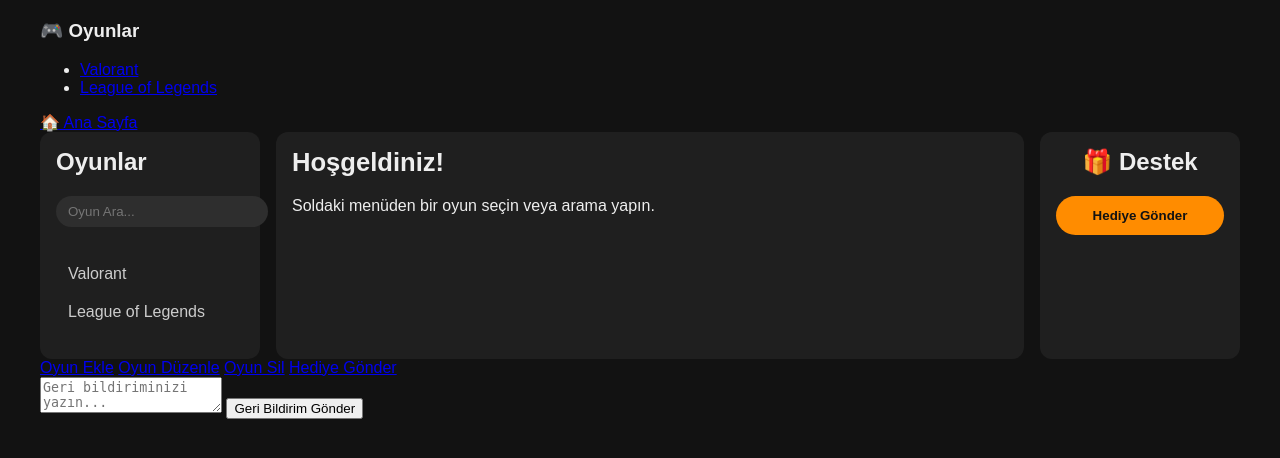
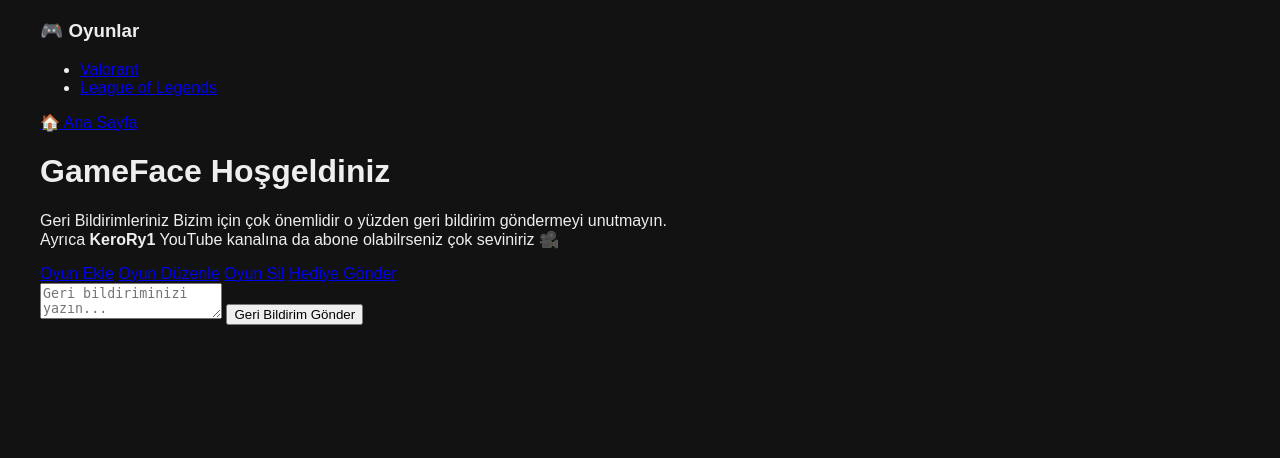
Before and after one commit to KeroRy1/KeroGame, a Flask app: page / in a window 1280 px wide. Shown: the top 458 px of the page. Run offline with Flask 3, Linux system fonts and the light colour scheme.

Commit message:
Update index.html

```diff
--- a/templates/index.html
+++ b/templates/index.html
@@ -1,56 +1,11 @@
 {% extends 'base.html' %}
+
+{% block title %}Ana Sayfa - GameFace{% endblock %}
+
 {% block content %}
-<div class="layout-grid">
-
-  <!-- SOL SÜTUN: Arama & Oyun Listesi -->
-  <nav class="sidebar-left">
-    <h2>Oyunlar</h2>
-    <form action="{{ url_for('index') }}" method="GET">
-      <input type="text"
-             name="search"
-             placeholder="Oyun Ara..."
-             value="{{ search }}">
-    </form>
-    <ul>
-      {% for g in games %}
-        <li class="{% if game and g.id == game.id %}active{% endif %}">
-          <a href="{{ url_for('index',
-                               game_id=g.id,
-                               search=search) }}">
-            {{ g.name }}
-          </a>
-        </li>
-      {% endfor %}
-    </ul>
-  </nav>
-
-  <!-- ORTA SÜTUN: Seçili Oyun Detayı -->
-  <main class="main-content">
-    {% if game %}
-      <h1>{{ game.name }}</h1>
-      {% if game.story %}
-        <p><strong>Hikâye:</strong><br>{{ game.story }}</p>
-      {% endif %}
-      {% if game.best_players %}
-        <p><strong>En İyi Oyuncular:</strong><br>{{ game.best_players }}</p>
-      {% endif %}
-      {% if game.company %}
-        <p><strong>Şirket:</strong><br>{{ game.company }}</p>
-      {% endif %}
-    {% else %}
-      <h1>Hoşgeldiniz!</h1>
-      <p>Soldaki menüden bir oyun seçin veya arama yapın.</p>
-    {% endif %}
-  </main>
-
-  <!-- SAĞ SÜTUN: Hediye Gönder -->
-  <aside class="sidebar-right">
-    <h2>🎁 Destek</h2>
-    <button class="btn"
-            onclick="location.href='{{ url_for('gift') }}'">
-      Hediye Gönder
-    </button>
-  </aside>
-
-</div>
+<h1>GameFace Hoşgeldiniz</h1>
+<p class="description">
+    Geri Bildirimleriniz Bizim için çok önemlidir o yüzden geri bildirim göndermeyi unutmayın.<br>
+    Ayrıca <strong>KeroRy1</strong> YouTube kanalına da abone olabilrseniz çok seviniriz 🎥
+</p>
 {% endblock %}
```
